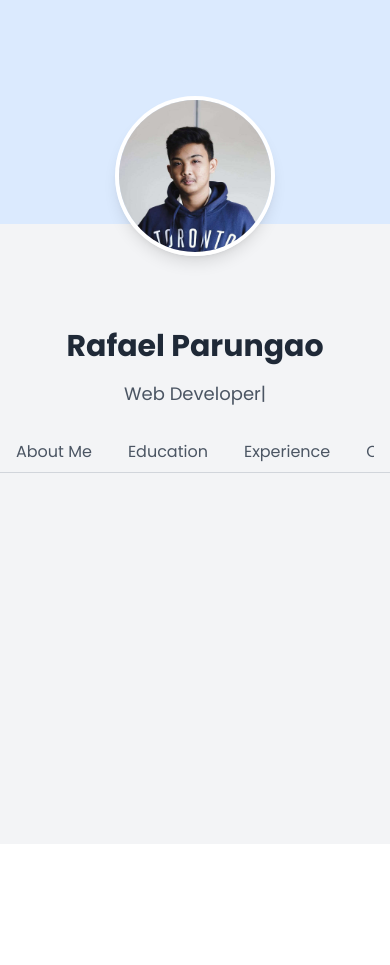
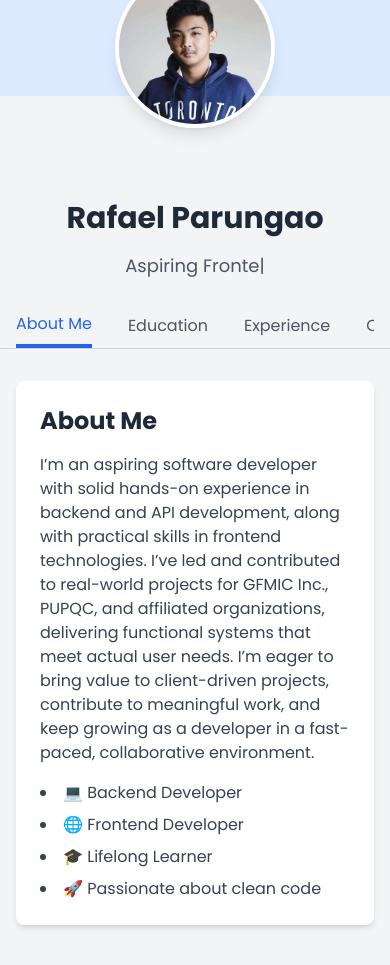
Before and after one commit to rjdparungao/web-portfolio, a React (Create React App) app: page / in a window 390 px wide. Before the commit the page ends 844 px from the top, so only its background shows below. Built offline with nearby package versions, Linux system fonts and the light colour scheme; the HTML template or start-up script is replaced by a standard one.

Commit message:
updated responsiveness

```diff
--- a/src/components/AboutCard.js
+++ b/src/components/AboutCard.js
@@ -19,7 +19,7 @@ function AboutCard() {
       </p>
       <ul className="list-disc list-inside text-gray-700 space-y-2">
         <li>💻 Backend Developer</li>
-        <li>🌐 Web Developer</li>
+        <li>🌐 Frontend Developer</li>
         <li>🎓 Lifelong Learner</li>
         <li>🚀 Passionate about clean code</li>
       </ul>
--- a/src/components/Header.js
+++ b/src/components/Header.js
@@ -4,7 +4,7 @@ import React from 'react';
 function Header() {
   return (
     <header className="bg-gray-800 text-white shadow-md">
-    <div className="flex justify-center items-center max-w-7xl mx-auto px-8 py-5">
+    <div className="flex justify-center items-center max-w-7xl mx-auto px-4 py-5">
         <nav className="space-x-12 flex">
         <a href="#home" className="hover:underline">Home</a>
         <a href="#about" className="hover:underline">About</a>
--- a/src/components/Introduction.js
+++ b/src/components/Introduction.js
@@ -8,18 +8,19 @@ import PostCard from './PostCard';
 import Tabs from './Tabs';
 
 function Introduction() {
-  const [activeTab, setActiveTab] = useState('Posts');
+  const [activeTab, setActiveTab] = useState('About Me');
 
   return (
     <section id="home" className="bg-gray-100 font-poppins min-h-screen pb-10">
 
-      {/* Cover Photo */}
+      {/* Responsive Cover Photo */}
       <motion.div
-        className="w-full h-56 bg-blue-100"
+        className="w-full h-24 sm:h-32 md:h-40 bg-blue-100"
         initial={{ opacity: 0 }}
         animate={{ opacity: 1 }}
         transition={{ duration: 1 }}
       ></motion.div>
+
 
       {/* Profile Info */}
       <div className="max-w-7xl mx-auto flex flex-col md:flex-row items-center gap-6 md:gap-10 px-4 md:px-6 mt-[-8rem]">
@@ -45,11 +46,13 @@ function Introduction() {
           <TypeAnimation
             sequence={[
               'Aspiring Backend Developer',
-              2000,
-              'Web Developer',
-              2000,
+              3000,
+              'Aspiring Frontend Developer',
+              3000,
+              'Highly Dedicated',
+              3000,
               'Lifelong Learner',
-              2000,
+              3000,
             ]}
             wrapper="span"
             speed={50}
@@ -71,7 +74,7 @@ function Introduction() {
         )}
 
         {activeTab === 'Education' && (
-          <div className="w-full lg:w-2/3 space-y-6">
+          <div className="max-w-7xl mx-auto flex flex-col lg:flex-row gap-8 px-4 md:px-6 mt-8">
             <PostCard
               title="🎓 Education"
               description="BS in Information Technology - 4th Year Student"
--- a/src/components/Tabs.js
+++ b/src/components/Tabs.js
@@ -1,7 +1,7 @@
 import React from 'react';
 
 function Tabs({ activeTab, setActiveTab }) {
-  const tabs = ['About Me', 'Education', 'Experience', 'Certification', 'Projects'];
+  const tabs = ['About Me', 'Education', 'Experience', 'Certifications', 'Projects'];
 
   return (
     <div className="mt-8 px-4 md:px-6 border-b border-gray-300">
```
